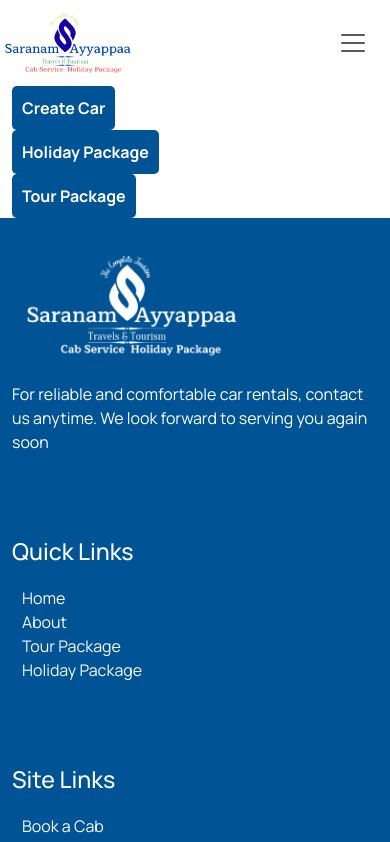
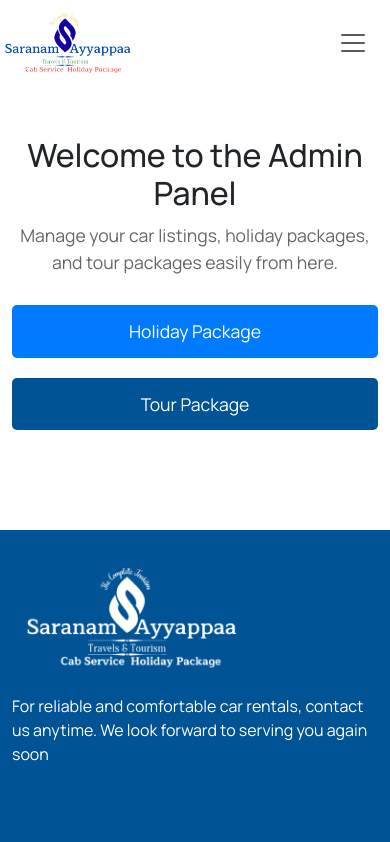
Before and after one commit to virtuecorporate-dev/Saranam-Ayyappa-Travels, a React (Create React App) app in the folder frontend/: page /admin in a window 390 px wide. Shown: the top 842 px of the page. Built offline with nearby package versions, Linux system fonts and the light colour scheme.

Commit message:
admin page

```diff
--- a/frontend/src/App.css
+++ b/frontend/src/App.css
@@ -154,7 +154,7 @@
   width: 100%;
   color: white;
   text-align: center;
-  z-index: 2000;
+  /* z-index: 2000; */
 }
 
 .landing-text h1 {
@@ -789,6 +789,75 @@
 
 
 /* Admin table start-------------------------------------- */
+
+/* Container for the whole admin section */
+.admin-container {
+  margin-top: 50px;
+ margin-bottom: 80px;
+}
+
+/* Introductory content with some spacing */
+.admin-intro {
+  text-align: center;
+  margin-bottom: 30px;
+}
+
+.admin-intro h2 {
+  font-size: 2rem;
+  margin-bottom: 10px;
+}
+
+.admin-intro p {
+  font-size: 1.1rem;
+  color: #666;
+}
+
+/* Admin panel with row-wise structure */
+.admin-panel {
+  display: flex;
+  flex-direction: column;
+  align-items: center;
+}
+
+/* Each admin option with some spacing */
+.admin-option {
+  width: 100%;
+  max-width: 400px;
+  margin-bottom: 20px;
+}
+
+/* Button styling */
+.admin-button {
+  width: 100%;
+  padding: 12px;
+  font-size: 1.2rem;
+  border-radius: 5px;
+  background-color: #005395;
+  color: #fff;
+}
+.admin-button:hover{
+  border: 2px solid #005395;
+  color: #000000;
+}
+.admin-button.btn2{
+  background-color: #007bff;
+}
+.admin-button.btn2:hover{
+  border: 2px solid #007bff;
+  background-color: transparent;
+}
+
+/* Responsive behavior */
+@media (max-width: 768px) {
+  .admin-option {
+    max-width: 100%;
+  }
+
+  .admin-button {
+    font-size: 1.1rem;
+  }
+}
+
 
 
 
--- a/frontend/src/Components/Table.jsx
+++ b/frontend/src/Components/Table.jsx
@@ -98,26 +98,18 @@
 
         <Fragment>
   <Admin />
-            <div className="tour-container">
-                {/* <div className="table-add mt-4">
+  <div className="container mb-3 car-list">
+    <div className="table-add mt-4">
       <Link to='/admin/create'>
-                        <button className="add-button"><i className="fa-solid fa-plus"></i> Add Car</button>
-                    </Link>
-                </div> */}
-                <div className="d-flex justify-content-between">
-                    <h2 className="tour-header">Manage Cabs</h2>
-                    <div className="table-add">
-                        <Link to='/admin/create'>
-                            <button className="add-button"><i className="fa-solid fa-plus"></i> Add Cab</button>
+        <button className="btn btn-primary add-button">
+          <i className="fa-solid fa-plus"></i> Add
+        </button>
       </Link>
     </div>
-                </div>
-
-                {cars.length > 0 ? (
-                    <div className="car-grid">
-                        {cars.map((car, index) => (
-                            <div className="tour-card" key={car.id}>
-                                <div className="tour-image">
+    {
+      cars.map((car, index) => (
+        <div className="row car-detail mt-4" key={index}>
+          <div className="col-lg-2 col-md-4 col-sm-12 car-image mt-2">
             <img
               src={`http://localhost:8000/${car.imageUrl}`}
               alt="Car not visible"
@@ -125,35 +117,53 @@
             />
           </div>
 
-                                <div className="tour-details">
-                                    <h5>S.no: {index + 1}</h5>
-                                    <p>Model: <strong>{car.carModel}</strong></p>
-                                    <p>Brand: <strong>{car.brand}</strong></p>
-                                    <p>Price: <strong>{car.price}</strong></p>
-                                    <p>Seats: <strong>{car.seats}</strong></p>
-                                    <p>Availability: <strong>{car.availability ? "Yes" : "No"}</strong></p>
-                                    <p>Category: <strong>{car.category}</strong></p>
-                                    <p>Description: {car.description}</p>
+          <div className="col-lg-9 col-md-7 col-sm-12 car-info">
+            <div className="row car-details">
+              <div className="index col-lg-3 col-sm-6">
+                <label>S.no: {index + 1}</label>
+              </div>
+              <div className="model col-lg-3 col-sm-6">
+                <label>Model: {car.carModel}</label>
+              </div>
+              <div className="brand col-lg-3 col-sm-6">
+                <label>Brand: {car.brand}</label>
+              </div>
+              <div className="price col-lg-3 col-sm-6">
+                <label>Price: {car.price}</label>
+              </div>
+              <div className="seats col-lg-3 col-sm-6">
+                <label>Seats: {car.seats}</label>
+              </div>
+              <div className="availability col-lg-3 col-sm-6">
+                <label>Availability: {car.availability ? "Yes" : "No"}</label>
+              </div>
+              <div className="category col-lg-3 col-sm-6">
+                <label>Category: {car.category}</label>
+              </div>
+              <div className="description col-lg-12">
+                <label>Description: {car.description}</label>
+              </div>
+            </div>
           </div>
 
-                                <div className="tour-actions">
+          <div className="edit col-lg-1 col-md-1 col-sm-12 mt-3">
             <Link to={`/edit/${car.id}`}>
-                                        <button className='action-button update-btn'>
+              <button className="btn btn-warning update">
                 <i className="fa-solid fa-pen-to-square"></i> Edit
               </button>
             </Link>
-                                    <button className='action-button delete-btn' onClick={() => handleDelete(car.id)}>
+            <button className="btn btn-danger delete mt-2" onClick={() => handleDelete(car.id)}>
               <i className="fa-solid fa-bucket"></i> Delete
             </button>
           </div>
         </div>
-                        ))}
-                    </div>
-                ) : (
-                    <p>No cars available.</p>
-                )}
+      ))
+    }
   </div>
 </Fragment>
+
+
+
 
     );
 }
--- a/frontend/src/Pages/Admin.jsx
+++ b/frontend/src/Pages/Admin.jsx
@@ -1,57 +1,66 @@
-// import React, { useState } from 'react';
+
+// import React from 'react';
 // import Table from '../Components/Table';
 // import { Link } from 'react-router-dom';
+
 // function Admin() {
-
-//   const[car,setCar]=useState(false);
-//   const[holiday,setHoliday]=useState(false);
-//   const[tour,setTour]=useState(false);
-
 //   return (
 //     <div>
-//         <div className="container">
-//           <div className="row adminPanel">
+//       <div className="container">
+//         <div className="row adminPanel">
 //           <div className="col-lg-3 col-sm-12">
-//             <Link to='/table'><button value={car} onClick={()=>setCar(true)}>Create Car</button></Link>
+//             <Link to='/table'>
+//               <button>Create Car</button>
+//             </Link>
 //           </div>
 //           <div className="col-lg-3 col-sm-12">
-//           <Link to='/createHoliday'><button value={holiday} onClick={()=>setHoliday(true)}> Holiday Package</button></Link>
+//             <Link to='/holiday'>
+//               <button>Holiday Package</button>
+//             </Link>
 //           </div>
 //           <div className="col-lg-3 col-sm-12">
-//             <Link to='/createTour'><button value={tour} onClick={()=>setTour(true)}> Tour Package</button></Link>
+//             <Link to='/tour'>
+//               <button>Tour Package</button>
+//             </Link>
 //           </div>
-//           </div>
-
-
 //         </div>
-//       <Table />
+//       </div>
 //     </div>
 //   );
 // }
 
 // export default Admin;
+
 import React from 'react';
 import Table from '../Components/Table';
 import { Link } from 'react-router-dom';
 
+
 function Admin() {
   return (
-    <div>
+    <div className="admin-container">
       <div className="container">
-        <div className="row adminPanel">
-          <div className="col-lg-3 col-sm-12">
+        {/* Introductory Content */}
+        <div className="admin-intro">
+          <h2>Welcome to the Admin Panel</h2>
+          <p>Manage your car listings, holiday packages, and tour packages easily from here.</p>
+        </div>
+
+        {/* Admin Options (Row-wise structure) */}
+        <div className="admin-panel">
+          {/* <div className="admin-option">
             <Link to='/table'>
-              <button>Create Car</button>
+              <button className="btn  admin-button">Create Car</button>
+            </Link>
+          </div> */}
+          <div className="admin-option">
+            <Link to='/holiday'>
+              <button className="btn  admin-button btn2">Holiday Package</button>
             </Link>
           </div>
-          <div className="col-lg-3 col-sm-12">
-            <Link to='/holiday'>
-              <button>Holiday Package</button>
-            </Link>
-          </div>
-          <div className="col-lg-3 col-sm-12">
+          <div className="admin-option">
             <Link to='/tour'>
-              <button>Tour Package</button>
+              <button className="btn  admin-button">Tour Package</button>
             </Link>
           </div>
         </div>
```
Also changed, not shown: 1 other file (tests, documents, lock files or other folders). Lines whose indentation alone changed are shown as unchanged.
